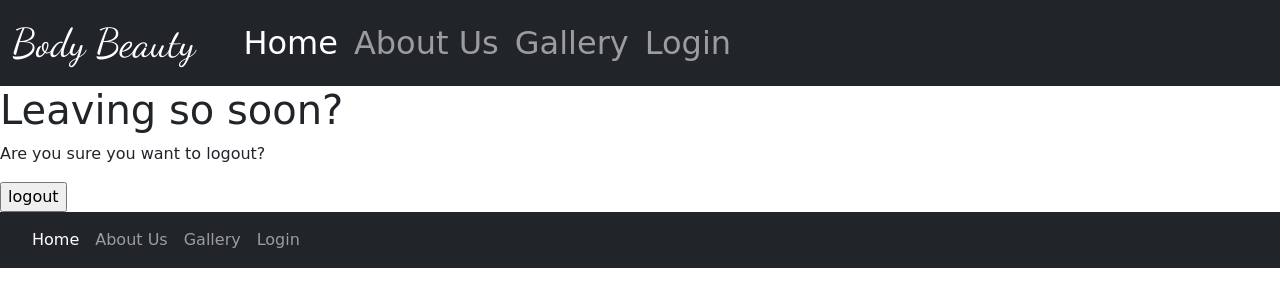
After one commit to Olivertrain1221/body_beauty, a Django app: page /accounts/logout/ in a window 1280 px wide. The commit adds this page. Shown: the top 307 px of the page. Run offline with Django 4.2, Linux system fonts and the light colour scheme; some libraries are stand-ins or nearby versions.

Commit message:
Add user authentication with login/out functionality

```diff
--- a/accounts/templates/accounts/login.html
+++ b/accounts/templates/accounts/login.html
@@ -7,7 +7,11 @@
     <form class="site-form" action="{% url 'accounts:login' %}" method="post">
         {% csrf_token %}
         {{ form }}
+        {% if request.GET.next %}
+            <input type="hidden" name="next" value="{{ request.GET.next }}">
+        {% endif %}
         <input type="submit" value="Login">
     </form>
     <p>If you dont have an account then <a href="{% url 'accounts:signup' %}">Sign Up now!</a></p>
+
 {% endblock %}
--- /dev/null
+++ b/accounts/templates/accounts/logout.html
@@ -0,0 +1,12 @@
+{% extends 'base.html' %}
+{% load cloudinary %}
+
+
+{% block content %}
+    <h1>Leaving so soon?</h1>
+        <form method="post" class="logout-form">
+            {% csrf_token %}
+            <p>Are you sure you want to logout?</p>
+            <input type="submit" value="logout">
+        </form>
+{% endblock %}
--- a/accounts/urls.py
+++ b/accounts/urls.py
@@ -7,4 +7,5 @@ app_name = 'accounts'
 urlpatterns = [
     path('signup/', views.account_signup, name="signup"),
     path('login/', views.login_view, name="login"),
+    path('logout/', views.logout_view, name="logout"),
 ]
--- a/accounts/views.py
+++ b/accounts/views.py
@@ -1,27 +1,49 @@
 from django.shortcuts import render, redirect
 from django.contrib.auth.forms import UserCreationForm, AuthenticationForm
-
-# Create your views here.
+from django.contrib.auth import login, logout
 
 
 def account_signup(request):
+    """
+    Is what is run when the signup url is called upon
+    """
     if request.method == 'POST':
         form = UserCreationForm(request.POST)
         if form.is_valid():
-            form.save()
-            #log the user in at some point!!!
+            user = form.save()
+            login(request, user)
             return redirect('tattooposts:gallery')
     else:
         form = UserCreationForm()
     return render(request, 'accounts/signup.html', {'formsignup': form})
 
+
 # Creates the login_view
 def login_view(request):
+    """
+    Is what is run when the login in url is called upon
+    """
     if request.method == 'POST':
-       form = AuthenticationForm(data=request.POST)
-       if form.is_valid():
-           #login user
-           return redirect('tattooposts:gallery')
+        form = AuthenticationForm(data=request.POST)
+        if form.is_valid():
+            user = form.get_user()
+            login(request, user)
+            if 'next' in request.POST:
+                return redirect(request.POST.get('next'))
+            else:
+                return redirect('tattooposts:gallery')
     else:
         form = AuthenticationForm()
     return render(request, 'accounts/login.html', {'form': form})
+
+
+# Creates the log out view
+def logout_view(request):
+    """
+    Logsout the user to the site
+    """
+    if request.method == 'POST':
+        logout(request)
+        return redirect('homepage')
+    form = AuthenticationForm()
+    return render(request, 'accounts/logout.html', {'form': form})
--- a/p4beautybody/urls.py
+++ b/p4beautybody/urls.py
@@ -2,7 +2,7 @@ from django.contrib import admin
 from django.urls import path, include
 from . import views
 
-
+app_name = 'main-site'
 
 
 urlpatterns = [
--- /dev/null
+++ b/tattooblog/templates/form.py
@@ -0,0 +1,4 @@
+from django import forms
+from . import models
+
+class CreatePost(forms.ModelForm):
--- a/tattooblog/urls.py
+++ b/tattooblog/urls.py
@@ -6,5 +6,6 @@ app_name = 'tattooposts'
 
 urlpatterns = [
     path('', views.tattoo_gallery, name="gallery"),
+    path('create/', views.tattoo_create, name="create"),
     path('<slug>', views.tattoo_gallery_detail, name="post_detail"),
 ]
--- a/templates/base.html
+++ b/templates/base.html
@@ -32,9 +32,15 @@
               <li class="nav-item">
                 <a class="nav-link fs-2" href="{% url 'tattooposts:gallery' %}">Gallery</a>
               </li>
+              {% if user.is_authenticated%}
+              <li class="nav-item">
+                <a class="nav-link fs-2" href="{% url 'accounts:logout' %}">Logout</a>
+              </li>
+              {% else %}
               <li class="nav-item">
                 <a class="nav-link fs-2" href="{% url 'accounts:login' %}">Login</a>
               </li>
+              {% endif %}
             </ul>
             <span class="navbar-text">
             </span>
```
Also changed, not shown: tattooblog/templates/tattooblog/tattoo_post_create.html (added, +9 -0 lines), tattooblog/views.py (+10 -1 lines).
